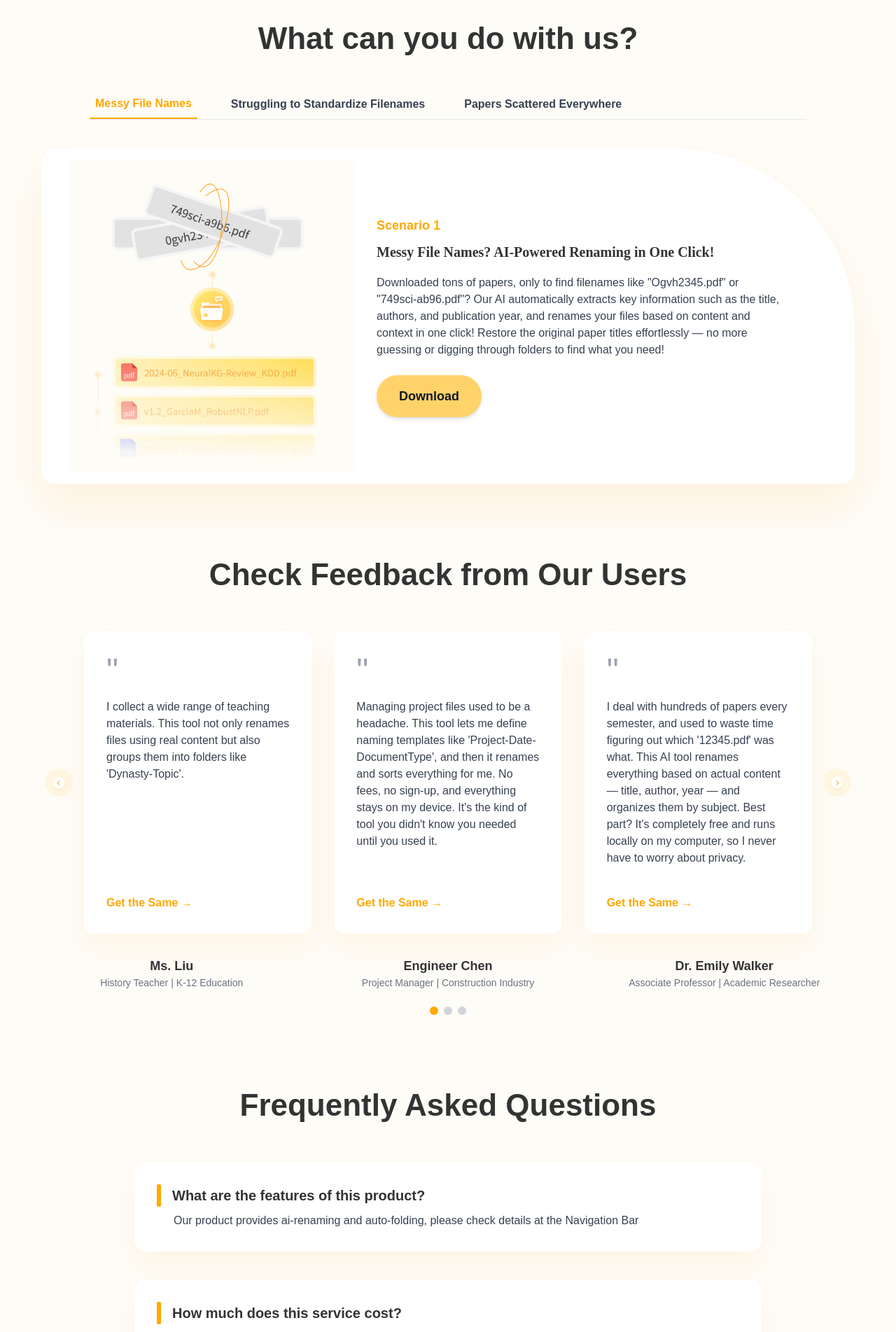
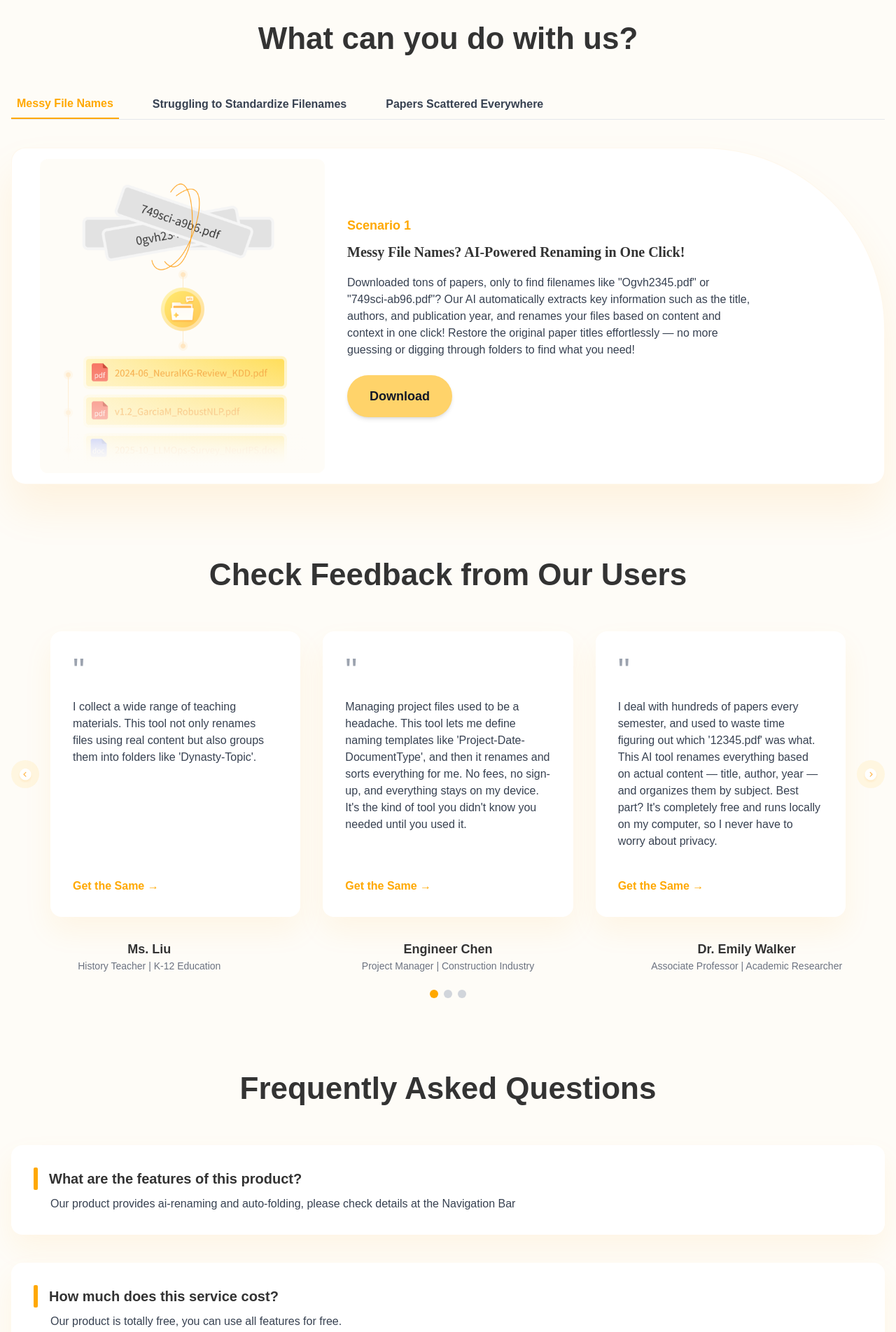
Before and after one commit to abu0306/wisfile-website, a Next.js app: page / in a window 1280 px wide. Shown: the part 520-2423 px from the top of the page at 70% size. Built offline with nearby package versions, Linux system fonts and the light colour scheme.

Commit message:
fix: add max-width constraints to sections for better layout consistency

```diff
--- a/src/app/page.tsx
+++ b/src/app/page.tsx
@@ -8,7 +8,7 @@ export default function Home() {
   return (
     <main className="flex flex-col bg-[#FEFCF7] px-4 min-h-screen">
       {/* Hero Section - 完全静态 */}
-      <section className="flex md:flex-row flex-col justify-center items-center gap-8 pt-[120px] md:pt-[180px] w-full">
+      <section className="flex md:flex-row flex-col justify-center items-center gap-8 pt-[120px] md:pt-[180px] w-full max-w-7xl mx-auto">
         {/* Left: Title, Subtitle, Buttons */}
         <div className="flex flex-col flex-1 justify-center items-start w-full max-w-2xl">
           {/* Hero Title */}
@@ -62,13 +62,13 @@ export default function Home() {
       <FeedbackSection />
 
       {/* FAQ Section - 完全静态 */}
-      <section className="flex flex-col items-center mt-9 md:mt-24 mb-16 md:mb-24 w-full">
+      <section className="flex flex-col items-center mt-9 md:mt-24 mb-16 md:mb-24 w-full max-w-7xl mx-auto">
         {/* Section Title */}
         <h2 className="mb-5 md:mb-12 px-4 font-bold text-[28px] md:text-[44px] text-center">
           Frequently Asked Questions
         </h2>
         {/* FAQ Cards */}
-        <div className="flex flex-col gap-6 md:gap-8 w-full max-w-4xl">
+        <div className="flex flex-col gap-6 md:gap-8 w-full">
           {/* FAQ Item 1 */}
           <div
             className="flex flex-col bg-white shadow-lg mb-2 p-6 md:p-8 rounded-2xl"
@@ -120,14 +120,14 @@ export default function Home() {
       </section>
 
       {/* Call to Action Section - 完全静态 */}
-      <section className="flex flex-col items-center mx-auto md:mt-24 md:mb-12 max-w-6xl">
+      <section className="flex flex-col items-center mx-auto md:mt-24 md:mb-12 w-full max-w-7xl">
         <h1 className="mb-4 px-4 font-bold text-[#232323] text-3xl md:text-5xl text-center leading-tight">
           Tidy Your Files with <span className="text-[#FFA800]">AI</span>
         </h1>
         <p className="mb-6 px-4 text-gray-600 text-sm md:text-base text-center">
           100% Local & Free AI File Manager — No Fees, No Data Leaks.
         </p>
-        <div className="flex flex-row md:flex-row justify-center items-center gap-4 mt-8 md:mt-12 mb-4 md:mb-16 w-full max-w-5xl">
+        <div className="flex flex-row md:flex-row justify-center items-center gap-4 mt-8 md:mt-12 mb-4 md:mb-16 w-full">
           <DownloadSection />
           <Link href={"features/ai-renamer"} className="w-full md:w-auto">
             <button className="bg-transparent hover:bg-gray-100 px-6 md:px-8 py-3 md:py-4 border-2 border-gray-400 rounded-full w-full md:font-semibold text-gray-900 text-sm md:text-lg transition">
--- a/src/components/home/FeedbackSection.tsx
+++ b/src/components/home/FeedbackSection.tsx
@@ -101,13 +101,13 @@ export function FeedbackSection() {
   return (
     <>
       {/* Desktop Version */}
-      <section className="hidden md:flex flex-col items-center mt-16 md:mt-24 w-full">
+      <section className="hidden md:flex flex-col items-center mt-16 md:mt-24 w-full max-w-7xl mx-auto">
         {/* Section Title */}
         <h2 className="mb-8 md:mb-12 px-4 font-bold text-[26px] md:text-[44px] text-center">
           Check Feedback from Our Users
         </h2>
         {/* Feedback Carousel */}
-        <div className="flex justify-center items-center w-full max-w-6xl">
+        <div className="flex justify-center items-center w-full">
           {/* Left Arrow */}
           <button
             className="flex justify-center items-center bg-[#FFF6E0] hover:bg-[#FFD36A] mr-2 md:mr-4 rounded-full w-8 md:w-10 h-8 md:h-10 text-[#FFA800] transition"
@@ -165,7 +165,7 @@ export function FeedbackSection() {
           </button>
         </div>
         {/* User Info Row */}
-        <div className="flex md:flex-row flex-col justify-center items-center gap-4 md:gap-8 mt-6 md:mt-8 w-full max-w-6xl">
+        <div className="flex md:flex-row flex-col justify-center items-center gap-4 md:gap-8 mt-6 md:mt-8 w-full">
           {feedbackGroups[currentGroup].map((fb, idx) => (
             <div key={idx} className="flex flex-col flex-1 items-center">
               <div className="font-semibold text-base md:text-lg">
--- a/src/components/home/ScenarioSection.tsx
+++ b/src/components/home/ScenarioSection.tsx
@@ -41,13 +41,13 @@ export function ScenarioSection() {
   return (
     <>
       {/* Desktop Version */}
-      <section className="hidden md:flex flex-col items-center mt-9 md:mt-24 w-full">
+      <section className="hidden md:flex flex-col items-center mt-9 md:mt-24 w-full max-w-7xl mx-auto">
         {/* Section Title */}
         <h2 className="mb-8 md:mb-12 px-4 font-bold text-[28px] md:text-[44px] text-center">
           What can you do with us?
         </h2>
         {/* Tabs */}
-        <div className="flex md:flex-row flex-col gap-4 md:gap-10 mb-8 md:mb-10 border-b w-full max-w-5xl overflow-x-auto">
+        <div className="flex md:flex-row flex-col gap-4 md:gap-10 mb-8 md:mb-10 border-b w-full overflow-x-auto">
           {scenarios.map((scenario, index) => (
             <button
               key={scenario.id}
@@ -66,7 +66,7 @@ export function ScenarioSection() {
         </div>
         {/* Card */}
         <div
-          className="relative flex md:flex-row flex-col items-center gap-6 md:gap-8 bg-white p-6 md:p-10 w-full md:w-[1164px] h-auto md:h-[481px] overflow-hidden"
+          className="relative flex md:flex-row flex-col items-center gap-6 md:gap-8 bg-white p-6 md:p-10 w-full h-auto md:h-[481px] overflow-hidden"
           style={{
             boxShadow: "0px 35px 60px 0px rgba(255,160,21,0.1)",
             borderRadius: "20px 260px 20px 20px",
```
